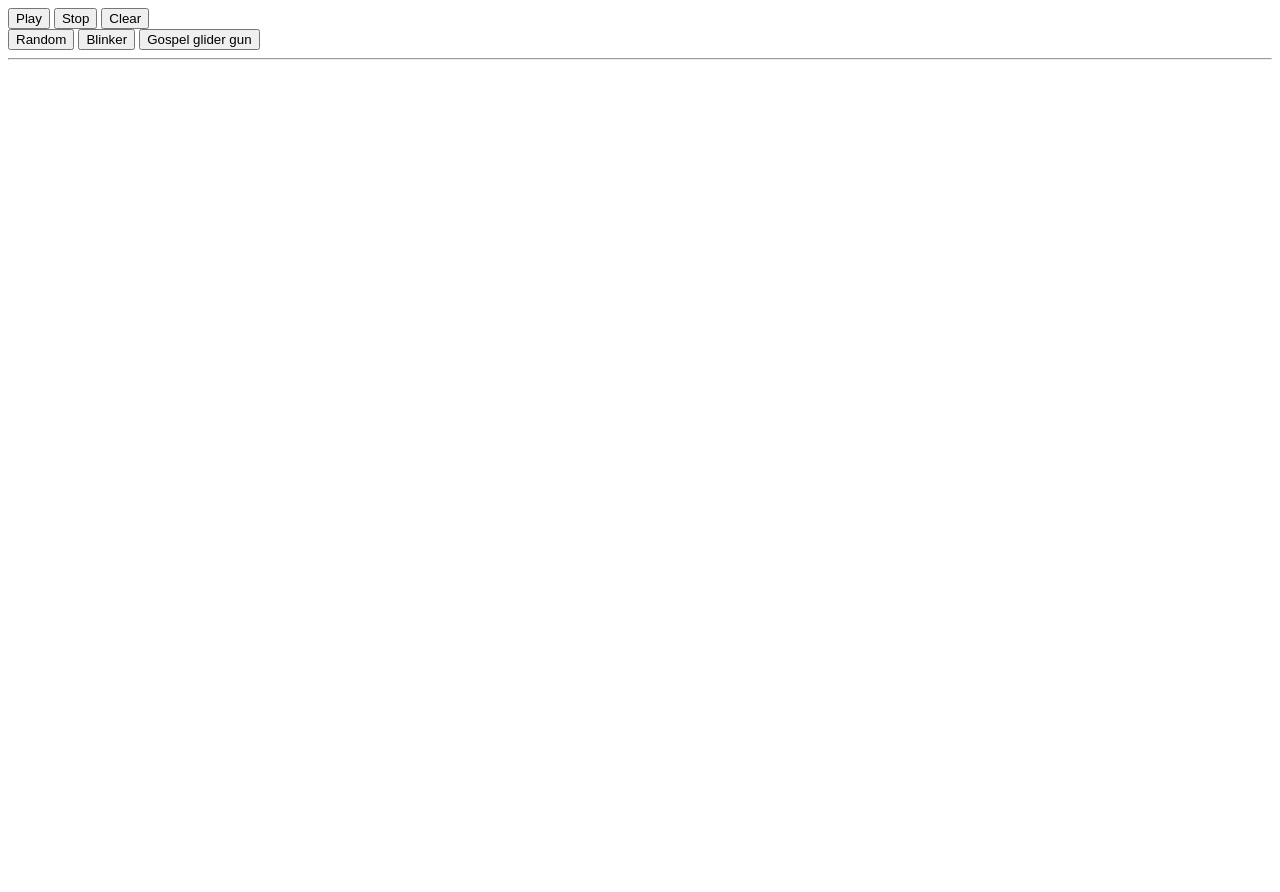
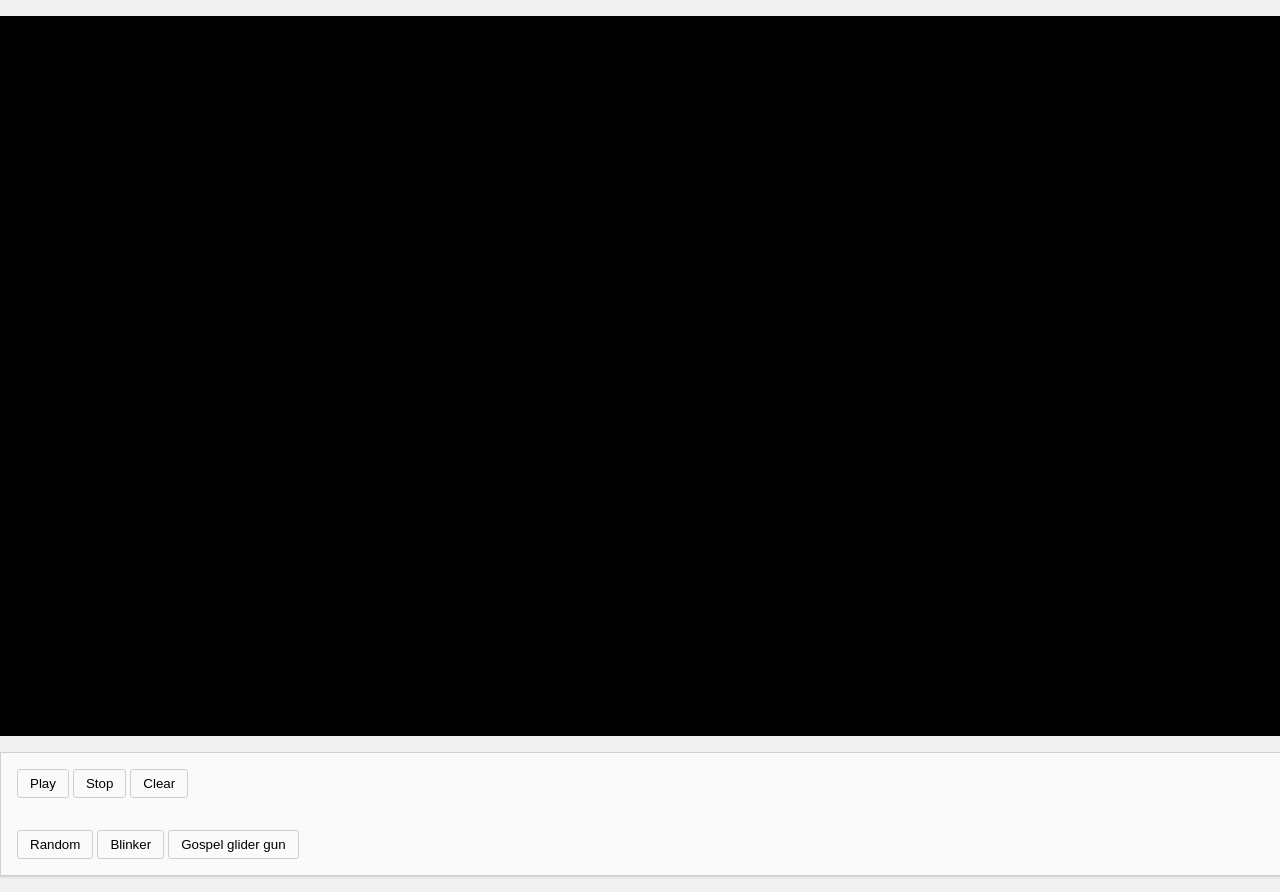
Before and after one commit to nksfrank/GameOfLife, a plain HTML site: page index.html in a window 1280 px wide. Before the commit the page ends 800 px from the top, so only its background shows below. Drawn offline with Linux system fonts and the light colour scheme.

Commit message:
add styling

```diff
--- a/index.html
+++ b/index.html
@@ -6,19 +6,20 @@
         <script type="text/javascript" src="src/game.js"></script>
     </head>
     <body>
-        <div>
+        <div class="container">
+            <canvas id="gameoflife" width="1280" height="720">
+        </div>
+        <div class="container box">
+            <div class="controls">
                 <button id="play">Play</button>
                 <button id="stop">Stop</button>
                 <button id="clear">Clear</button>
             </div>
-        <div>
+            <div class="controls">
                 <button id="random">Random</button>
                 <button id="blinker">Blinker</button>
                 <button id="gospel">Gospel glider gun</button>
             </div>
-        <hr />
-        <div>
-            <canvas id="gameoflife" width="1280" height="720">
         </div>
     </body>
     <script type="text/javascript">
--- a/resources/css/style.css
+++ b/resources/css/style.css
@@ -0,0 +1,31 @@
+html body {
+    margin: 0;
+}
+body {
+    background-color: #f0f0f0;
+}
+
+div.container {
+    width:1280px;
+    margin:16px auto;
+}
+div.container canvas {
+    background: #000;
+}
+div.container.box .controls {
+    padding:16px;
+}
+div.container.box {
+    background-color: #fafafa;
+    border:1px solid #cfcfcf;
+    -webkit-box-shadow: 0px 1px 2px 0px rgba(204,204,204,1);
+-moz-box-shadow: 0px 1px 2px 0px rgba(204,204,204,1);
+box-shadow: 0px 1px 2px 0px rgba(204,204,204,1);
+}
+
+.controls button {
+    background-color: #fafafa;
+    padding: 6px 12px;
+    border:1px solid #cfcfcf;
+    border-radius: 3px;
+}
```
Lines whose indentation alone changed are shown as unchanged.
